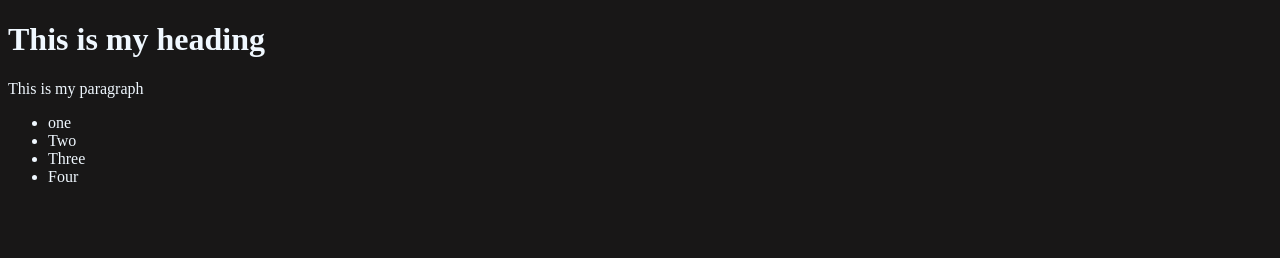
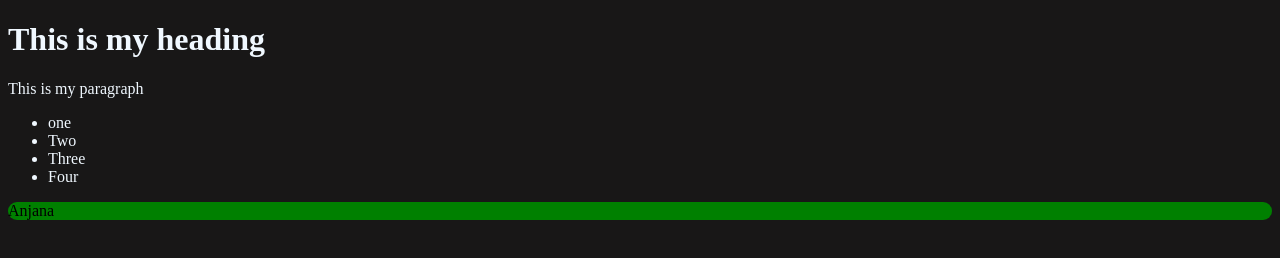
Before and after one commit to anjana732/JavaScript, a plain HTML site: page Dom/index.html in a window 1280 px wide. Drawn offline with Linux system fonts and the light colour scheme.

Commit message:
Adding Element

```diff
--- a/Dom/index.html
+++ b/Dom/index.html
@@ -27,5 +27,18 @@
         <li class="list-item">Three</li>
         <li class="list-item">Four</li>
     </ul>
+    <script>
+        const div = document.createElement('div')
+        console.log(div);
+        div.className = "main"
+        div.id = "main-div"
+        div.setAttribute('title', "mytitle")
+        div.style.backgroundColor = "green"
+        div.style.borderRadius = "12px"
+        const addText = document.createTextNode("Anjana")
+        div.appendChild(addText)
+        document.body.appendChild(div)
+    </script>
 </body>
+
 </html>
```
